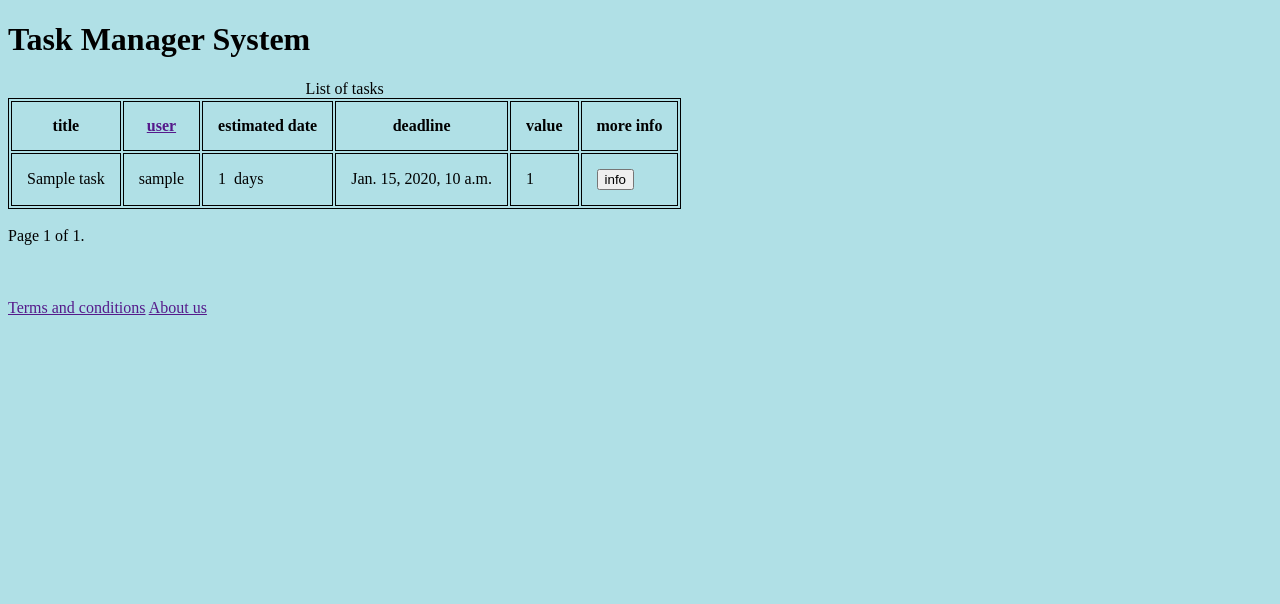
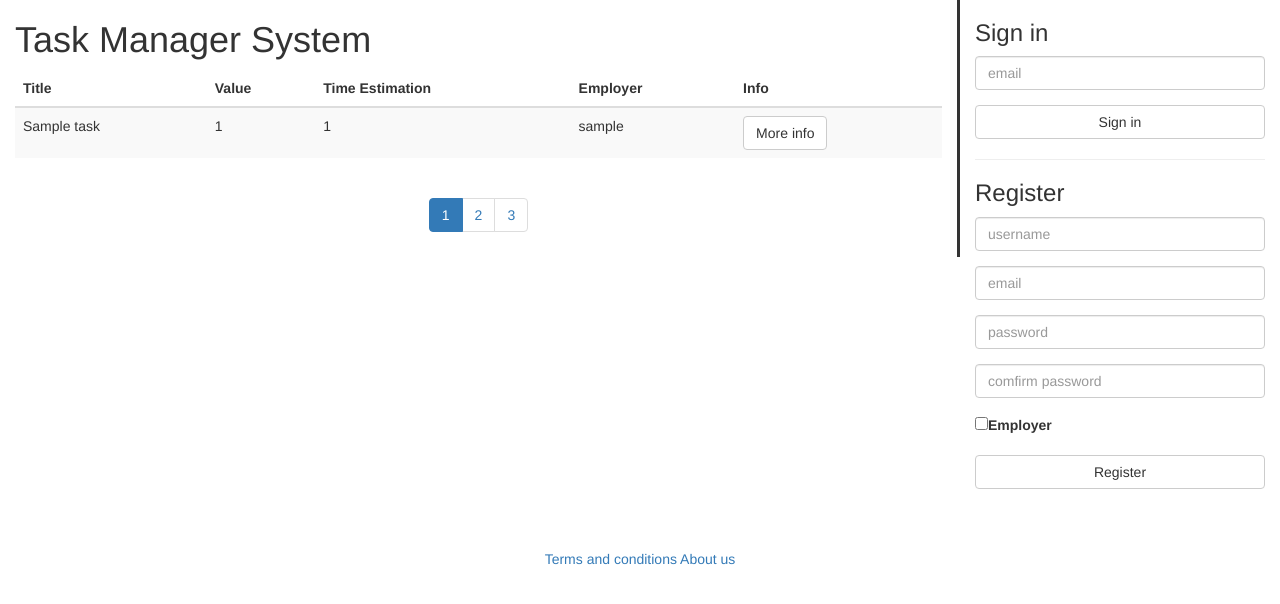
Before and after one commit to AbedMazin25/WhoseJobIsThis, a Django app: page / in a window 1280 px wide. Shown: the top 604 px of the page. Run offline with Django 3.2, Linux system fonts and the light colour scheme; tables that the repository leaves empty hold one stand-in row (values such as "Sample post"); some libraries are stand-ins or nearby versions.

Commit message:
Modify the UI according to the course standards
* Use css and bootstrap to beautify the website

```diff
--- a/taskmanager/templates/taskmanager/index.html
+++ b/taskmanager/templates/taskmanager/index.html
@@ -1,19 +1,10 @@
 <!DOCTYPE html>
-<html lang="en" dir="ltr">
-  <head>
+<html lang="en">
+<head>
+    <link rel="stylesheet" href="https://maxcdn.bootstrapcdn.com/bootstrap/3.3.7/css/bootstrap.min.css">
+    <link rel="stylesheet" href="main.css">
     <meta charset="utf-8">
-    <title> Task Manager</title>
-    <style>
-        body {
-            background-color:powderblue;
-        }
-        table, th, td {
-            border: 1px solid black;
-        }
-        th, td {
-            padding: 15px;
-        }
-    </style>
-  </head>
-  	{% block content %} {% endblock %}
+    <meta name="viewport" content="width=device-width, initial-scale=1">
+</head>
+	{% block content %} {% endblock %}
 </html>
--- /dev/null
+++ b/taskmanager/templates/taskmanager/main.css
@@ -0,0 +1,19 @@
+.container-fluid {
+    direction: ltr;
+}
+
+#main-content {
+    border-right-style: solid;
+}
+
+#tasks-paginator {
+    text-align: center;
+}
+
+thead tr th {
+    text-align: left;
+}
+
+footer {
+    text-align: center;
+}
--- a/taskmanager/templates/taskmanager/mainpage.html
+++ b/taskmanager/templates/taskmanager/mainpage.html
@@ -1,53 +1,77 @@
 {% extends 'taskmanager/index.html' %}
 {% block content %}
 <body>
-    <header>
+<div class="container-fluid">
+    <div class="row">
+        <div id="main-content" class="col-md-9">
             <h1>Task Manager System</h1>
-    </header>
-    <table>
-        <caption>List of tasks</caption>
+            <table class="table table-striped">
+                <thead>
                 <tr>
-            <th>title</th>
-            <th><a href="">user</a></th>
-            <th>estimated date</th>
-            <th>deadline</th>
-            <th>value</th>
-            <th>more info</th>
+                    <th>Title</th>
+                    <th>Value</th>
+                    <th>Time Estimation</th>
+                    <th>Employer</th>
+                    <th>Info</th>
                 </tr>
-        {% if page_obj %}
+                </thead>
+                <tbody>
                 {% for task in page_obj %}
 		        <tr>
-                    <td>{{ task.title }}</h2>
-                    <td>{{ task.user }}</h2>
-                    <td><time>{{ task.estimated_dur }}&nbsp; days</time></h2>
-                    <td><time>{{ task.deadline }}</time></h2>
-                    <td>{{ task.value }}</h2>
-                    <td><button onclick="document.location='/tasks/{{ task.id }}'">info</button></td>
+		            <td>{{ task.title }}</td>
+		            <td>{{ task.value }}</td>
+		            <td>{{ task.estimated_dur }}</td>
+		            <td>{{ task.user }}</td>
+		            <td>
+		                <a href="/tasks/{{ task.id }}" class="btn btn-default">More info</a>
+		            </td>
 		        </tr>
 		{% endfor %}
-        {% else %}
-            <p>task not found</p>
-        {% endif %}
+                </tbody>
             </table>
-    <br>
-    <div class="pagination">
-		<span class="step-links">
-			{% if page_obj.has_previous %}
-				<a href="?page={{ page_obj.previous_page_number }}">previous</a>
-			{% endif %}
-			<span class="current">
-				Page {{ page_obj.number }} of {{ page_obj.paginator.num_pages }}.
-			</span>
-			{% if page_obj.has_next %}
-				<a href="?page={{ page_obj.next_page_number }}">next</a>
-				<a href="?page={{ page_obj.paginator.num_pages }}">last &raquo;</a>
-			{% endif %}
-		</span>
+            <div id="tasks-paginator">
+                <ul class="pagination">
+                    <li class="active"><a href="?page=1">1</a></li>
+                    <li><a href="?page=2">2</a></li>
+                    <li><a href="?page=3">3</a></li>
+                </ul>
+            </div>
+        </div>
+        <div class="col-md-3">
+            <h3> Sign in </h3>
+            <form>
+                <div class="form-group">
+                    <input type="email" class="form-control" name="email" placeholder="email">
+                </div>
+                <button class="btn btn-default btn-block">Sign in</button>
+            </form>
+            <hr/>
+            <h3>Register</h3>
+            <form>
+                <div class="form-group">
+                    <input name="username" maxlength="100" class="form-control" placeholder="username">
+                </div>
+                <div class="form-group">
+                    <input name="email" class="form-control" placeholder="email" type="email">
+                </div>
+                <div class="form-group">
+                    <input name="password" class="form-control" placeholder="password" type="password">
+                </div>
+                <div class="form-group">
+                    <input name="password_rpt" class="form-control" placeholder="comfirm password" type="password">
+                </div>
+                <div class="form-group">
+                    <label><input name="master" type="checkbox">Employer</label>
+                </div>
+                <button class="btn btn-default btn-block">Register</button>
+            </form>
+        </div>
     </div>
     <footer>
         <br><br><br>
         <a href="">Terms and conditions</a>
         <a href="">About us</a>
     </footer>
+</div>
 </body>
 {% endblock %}
```
Also changed, not shown: taskmanager/templates/taskmanager/tasks/index.html (+26 -17 lines). Lines whose indentation alone changed are shown as unchanged.
